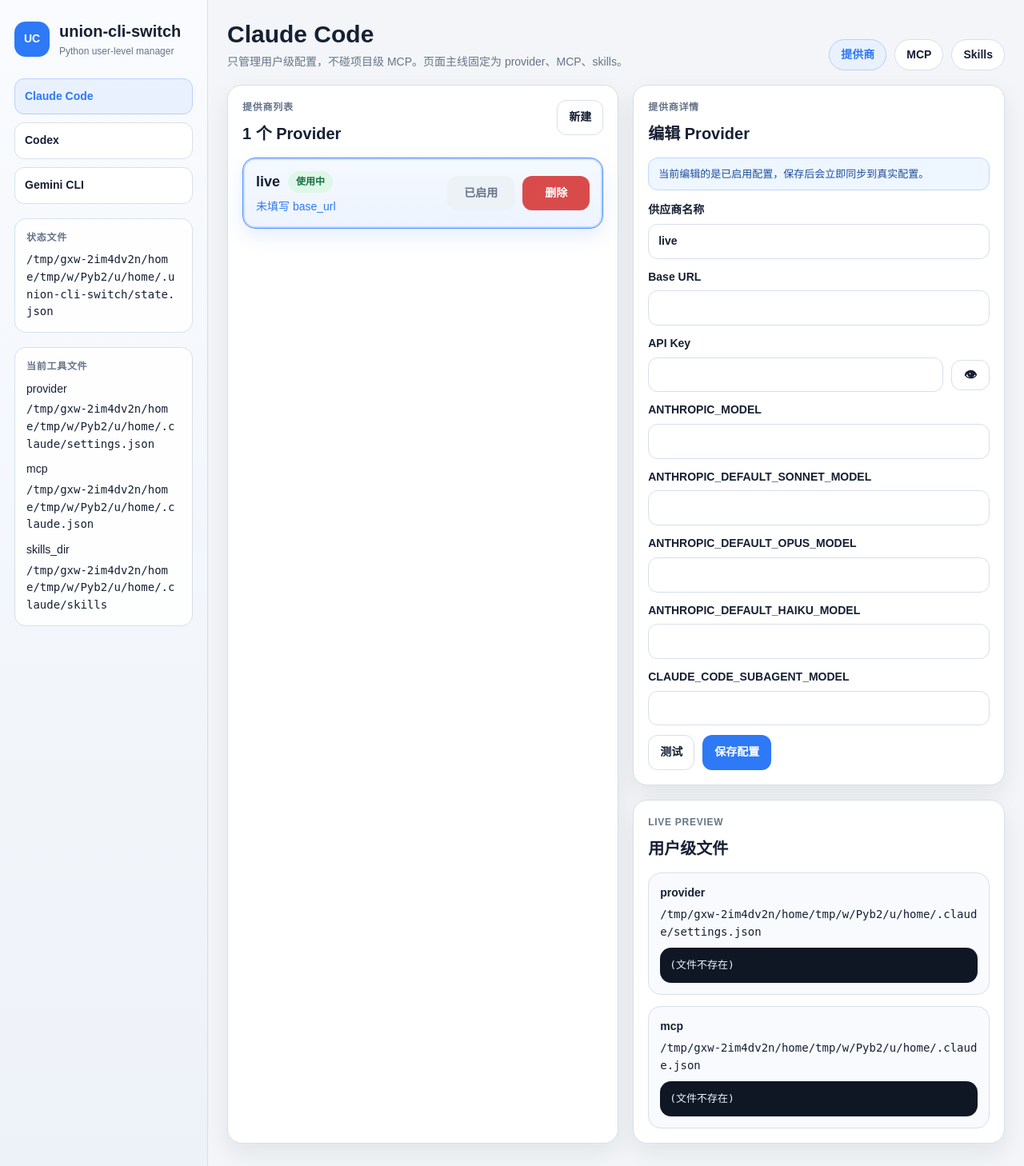
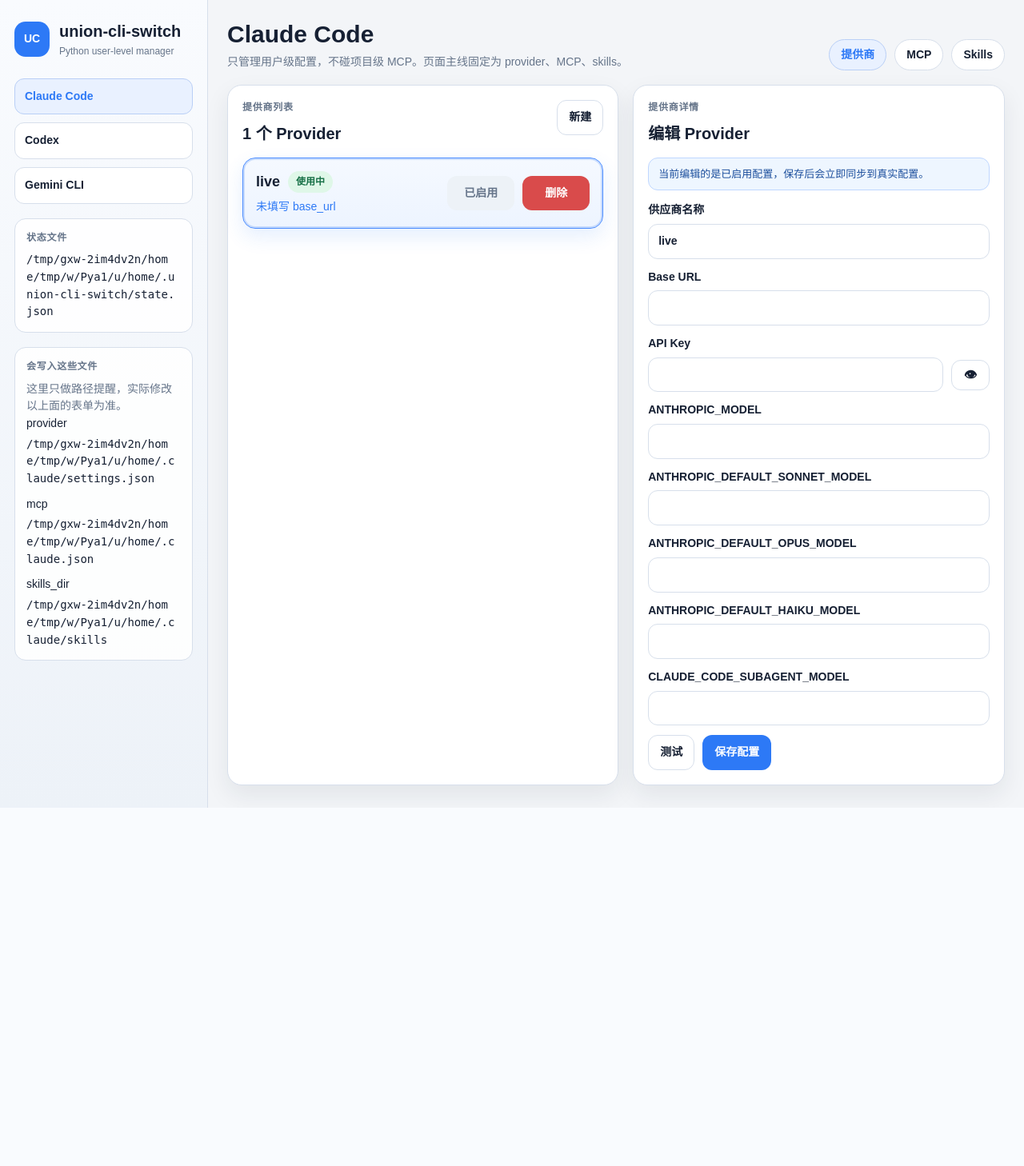
Before and after one commit to ansewuLJ/union-cli-switch, a Flask app: page / in a window 1280 px wide. Shown: the whole page at 80% size. After the commit the page ends 1010 px from the top, so only its background shows below. Run offline with Flask 3, Linux system fonts and the light colour scheme.

Commit message:
Simplify file hints in dashboard

```diff
--- a/union_cli_switch/templates/index.html
+++ b/union_cli_switch/templates/index.html
@@ -51,7 +51,8 @@
         </section>
 
         <section class="sidebar-card">
-          <div class="sidebar-label">当前工具文件</div>
+          <div class="sidebar-label">会写入这些文件</div>
+          <p class="muted">这里只做路径提醒，实际修改以上面的表单为准。</p>
           {% for label, path in tool_file_paths.items() %}
           <div class="path-row">
             <span>{{ label }}</span>
@@ -59,6 +60,7 @@
           </div>
           {% endfor %}
         </section>
+
       </aside>
 
       <main class="workspace">
@@ -235,26 +237,6 @@
               </form>
             </section>
             {% endif %}
-
-            <section class="panel">
-              <div class="panel-head">
-                <div>
-                  <div class="section-label">Live Preview</div>
-                  <h2>用户级文件</h2>
-                </div>
-              </div>
-              <div class="preview-list">
-                {% for preview in live_previews %}
-                <article class="preview-card">
-                  <div class="preview-head">
-                    <strong>{{ preview.label }}</strong>
-                    <code>{{ preview.path }}</code>
-                  </div>
-                  <pre>{{ preview.content }}</pre>
-                </article>
-                {% endfor %}
-              </div>
-            </section>
           </section>
         </section>
         {% elif view == 'mcp' %}
--- a/union_cli_switch/web.py
+++ b/union_cli_switch/web.py
@@ -11,7 +11,6 @@
     import_live_mcp,
     import_live_providers,
     import_live_provider,
-    load_live_preview,
     load_codex_template_text,
     save_codex_template_text,
     test_provider,
@@ -91,7 +90,6 @@
             selected_provider_form=selected_provider_form,
             selected_mcp=selected_mcp,
             selected_skill=selected_skill,
-            live_previews=load_live_preview(tool),
             codex_template_text=load_codex_template_text() if tool == "codex" else "",
             app_state_path=str(STATE_PATH),
             tool_file_paths={label: str(path) for label, path in tool_paths(tool).items() if path is not None},
```
